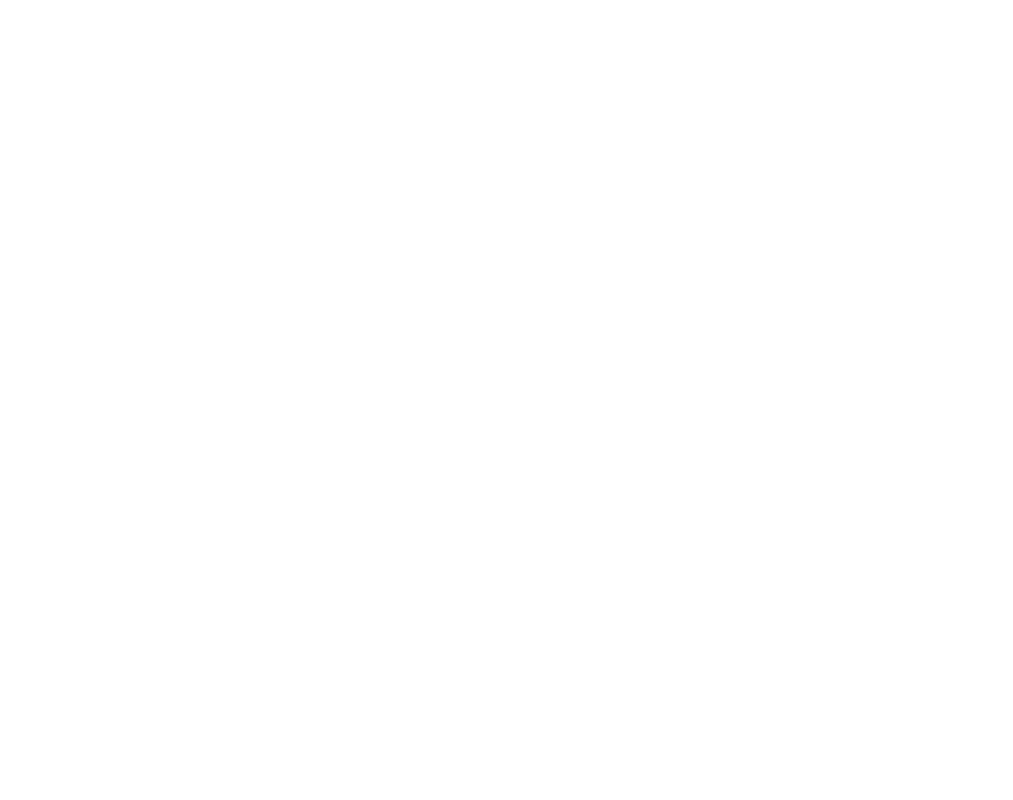
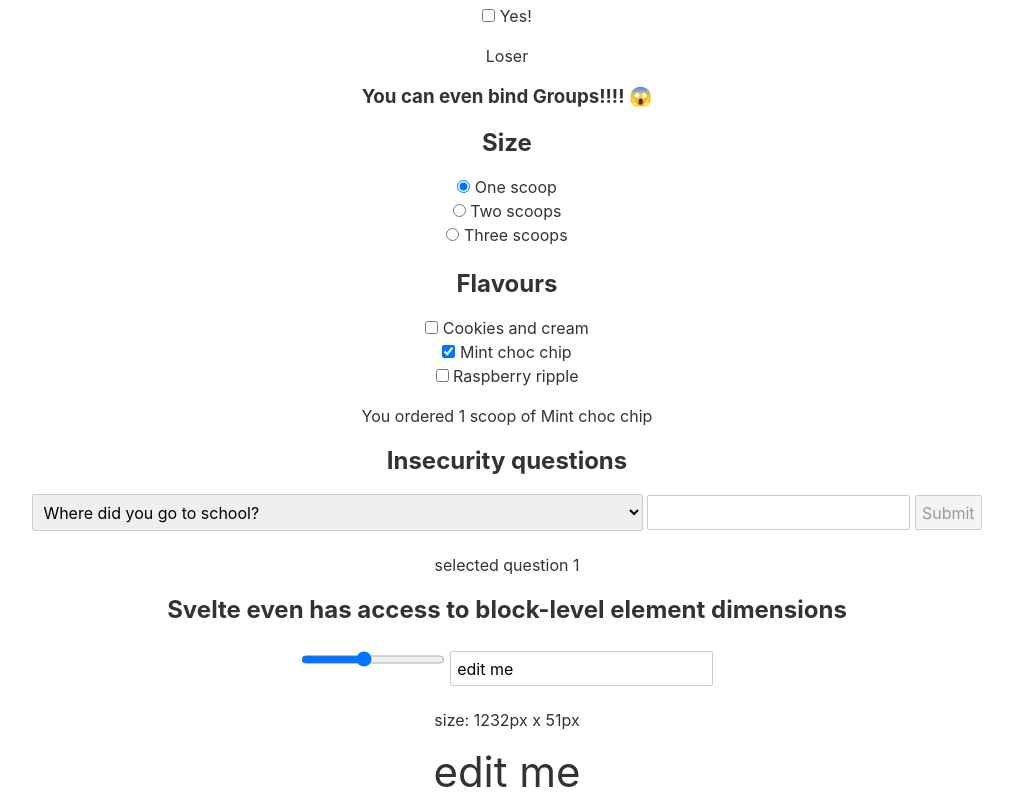
Before and after one commit to TruJared/svelteDocsPlayground, a Svelte app: page / in a window 1280 px wide. Shown: the part 1380-2180 px from the top of the page, without its empty margins (133-1146 px from the left). Before the commit the page ends 1333 px from the top, so only its background shows below. Built offline with nearby package versions, Linux system fonts and the light colour scheme.

Commit message:
did more stuff

```diff
--- a/src/App.svelte
+++ b/src/App.svelte
@@ -5,6 +5,8 @@
     import Each from './Each.svelte';
     import Yodify from './Yodify.svelte';
     import EventDispatcher from './EventDispatcher.svelte';
+    import Bindings from './Bindings.svelte';
+    import LifeCycleMethods from './LifeCycleMethods.svelte';
 
     const htmlString = '&lt;div&gt';
 
@@ -71,6 +73,8 @@
     <Yodify />
     <h2>Event Dispatcher (handy, but not many use cases)</h2>
     <EventDispatcher on:message={handleMessage} />
+    <h2>Are checkboxes the greatest HTML element of all time??</h2>
+    <Bindings />
+    <h2>Life Cycle Methods</h2>
+    <LifeCycleMethods />
 </main>
-
-<!-- you are here !! https://svelte.dev/tutorial/keyed-each-blocks -->
--- /dev/null
+++ b/src/Bindings.svelte
@@ -0,0 +1,139 @@
+<script>
+    let yes = false;
+
+    let scoops = 1;
+    let flavours = ['Mint choc chip'];
+
+    function join(flavours) {
+        if (flavours.length === 1) return flavours[0];
+        return `${flavours.slice(0, -1).join(', ')} and ${
+            flavours[flavours.length - 1]
+        }`;
+    }
+
+    let questions = [
+        { id: 1, text: `Where did you go to school?` },
+        { id: 2, text: `What is your mother's name?` },
+        {
+            id: 3,
+            text: `What is another personal fact that an attacker could easily find with Google?`,
+        },
+    ];
+
+    let selected;
+
+    let answer = '';
+
+    function handleSubmit() {
+        alert(
+            `answered question ${selected.id} (${selected.text}) with "${answer}"`
+        );
+    }
+
+
+    	let w;
+	let h;
+	let size = 42;
+	let text = 'edit me';
+</script>
+
+<style>
+    security-questions {
+        display: block;
+        width: 500px;
+        max-width: 100%;
+    }
+
+    	dimentions__input { display: block; }
+	dimentions__div { display: inline-block; }
+	dimentsion__span { word-break: break-all; }
+</style>
+
+<label>
+    <input type="checkbox" bind:checked={yes} />
+    Yes!
+</label>
+
+{#if yes}
+    <p>Hell yeah!</p>
+{:else}
+    <p>Loser</p>
+{/if}
+
+<h3>You can even bind Groups!!!! 😱</h3>
+
+<h2>Size</h2>
+
+<label>
+    <input type="radio" bind:group={scoops} value={1} />
+    One scoop
+</label>
+
+<label>
+    <input type="radio" bind:group={scoops} value={2} />
+    Two scoops
+</label>
+
+<label>
+    <input type="radio" bind:group={scoops} value={3} />
+    Three scoops
+</label>
+
+<h2>Flavours</h2>
+
+<label>
+    <input type="checkbox" bind:group={flavours} value="Cookies and cream" />
+    Cookies and cream
+</label>
+
+<label>
+    <input type="checkbox" bind:group={flavours} value="Mint choc chip" />
+    Mint choc chip
+</label>
+
+<label>
+    <input type="checkbox" bind:group={flavours} value="Raspberry ripple" />
+    Raspberry ripple
+</label>
+
+{#if flavours.length === 0}
+    <p>Please select at least one flavour</p>
+{:else if flavours.length > scoops}
+    <p>Can't order more flavours than scoops!</p>
+{:else}
+    <p>
+        You ordered {scoops} {scoops === 1 ? 'scoop' : 'scoops'} of {join(flavours)}
+    </p>
+{/if}
+
+<h2>Insecurity questions</h2>
+
+<form on:submit|preventDefault={handleSubmit}>
+    <select bind:value={selected} on:blur={() => (answer = '')}>
+        {#each questions as question}
+            <option value={question}>{question.text}</option>
+        {/each}
+    </select>
+
+    <input class="security-questions" bind:value={answer} />
+
+    <button disabled={!answer} type="submit">Submit</button>
+</form>
+
+<p>selected question {selected ? selected.id : '[waiting...]'}</p>
+
+
+<h2>Svelte even has access to block-level element dimensions</h2>
+
+
+<input class="dimensions__input" type=range bind:value={size}>
+<input class="dimentions__input" bind:value={text}>
+
+<p>size: {w}px x {h}px</p>
+
+<div class="dimentions__div" bind:clientWidth={w} bind:clientHeight={h}>
+	<span class="dimentions__span" style="font-size: {size}px">{text}</span>
+</div>
+
+<h2>You can use <code>this</code> to bind to elements and components</h2>
+Example: <a href="https://svelte.dev/tutorial/bind-this">https://svelte.dev/tutorial/bind-this</a>
--- /dev/null
+++ b/src/LifeCycleMethods.svelte
@@ -0,0 +1,10 @@
+<script>
+    // your script goes here
+</script>
+
+<h3>Just putting in links to docs as not really a good way to illustrate these. They require rather specific use cases.</h3>
+
+<h4><a href="https://svelte.dev/tutorial/ondestroy" target="_blank"><code>onMount</code></a> is likely to be the most comonly used life cycle method.</h4>
+<h4>Using <a href="https://svelte.dev/tutorial/ondestroy" target="_blank"><code>onDestroy;</code></a> I don't quite understand it yet.</h4>
+<h4>Here is a great example of using <a href="https://svelte.dev/tutorial/update" target="_blank"><code>beforeUpdate</code> and <code>afterUpdate</code></a></h4>
+<h4><a href="https://svelte.dev/tutorial/tick" target="_blank"><code>tick</code></a>, is relatively unique to Svelte.</h4>
--- a/src/NameChanger.svelte
+++ b/src/NameChanger.svelte
@@ -1,4 +1,3 @@
-<!-- you are here https://svelte.dev/tutorial/checkbox-inputs -->
 <script>
     let userName = '';
     let userEmail = '';
```
Also changed, not shown: src/helpers.js (added, +9 -0 lines).
